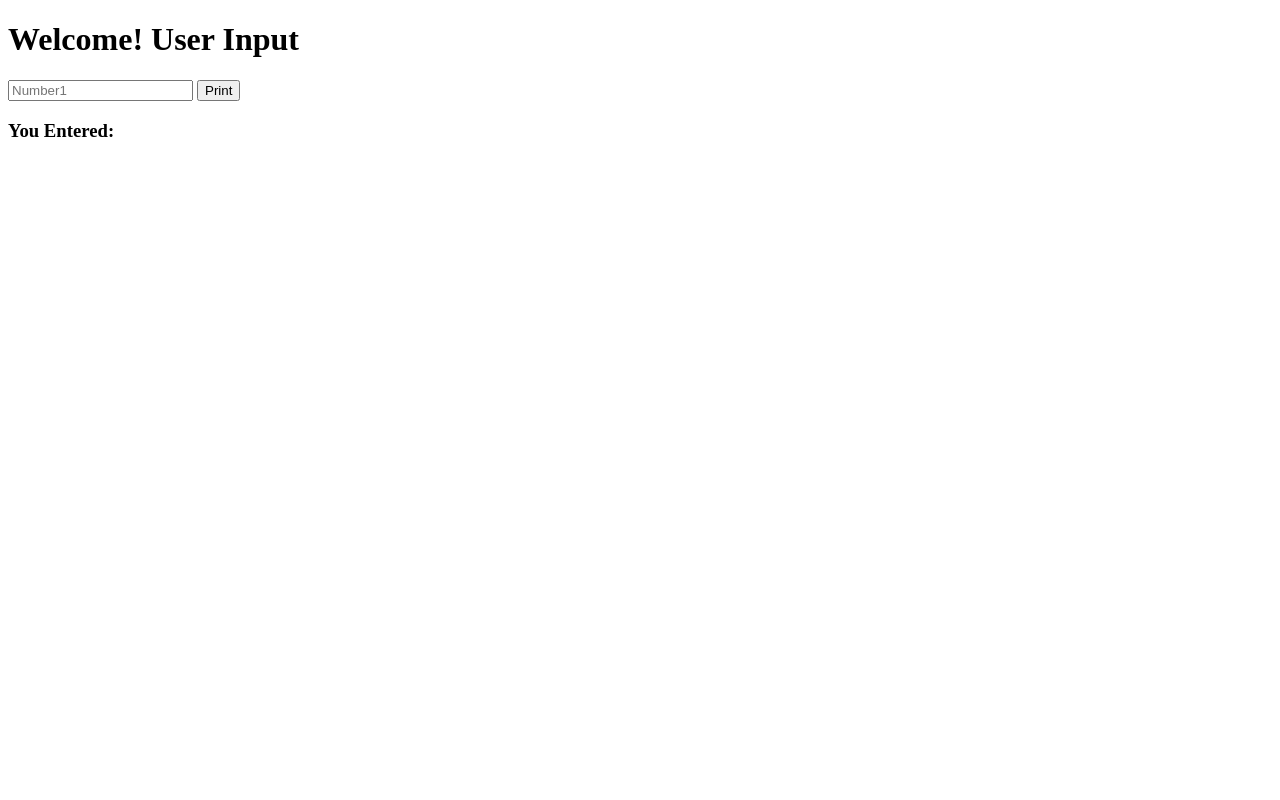
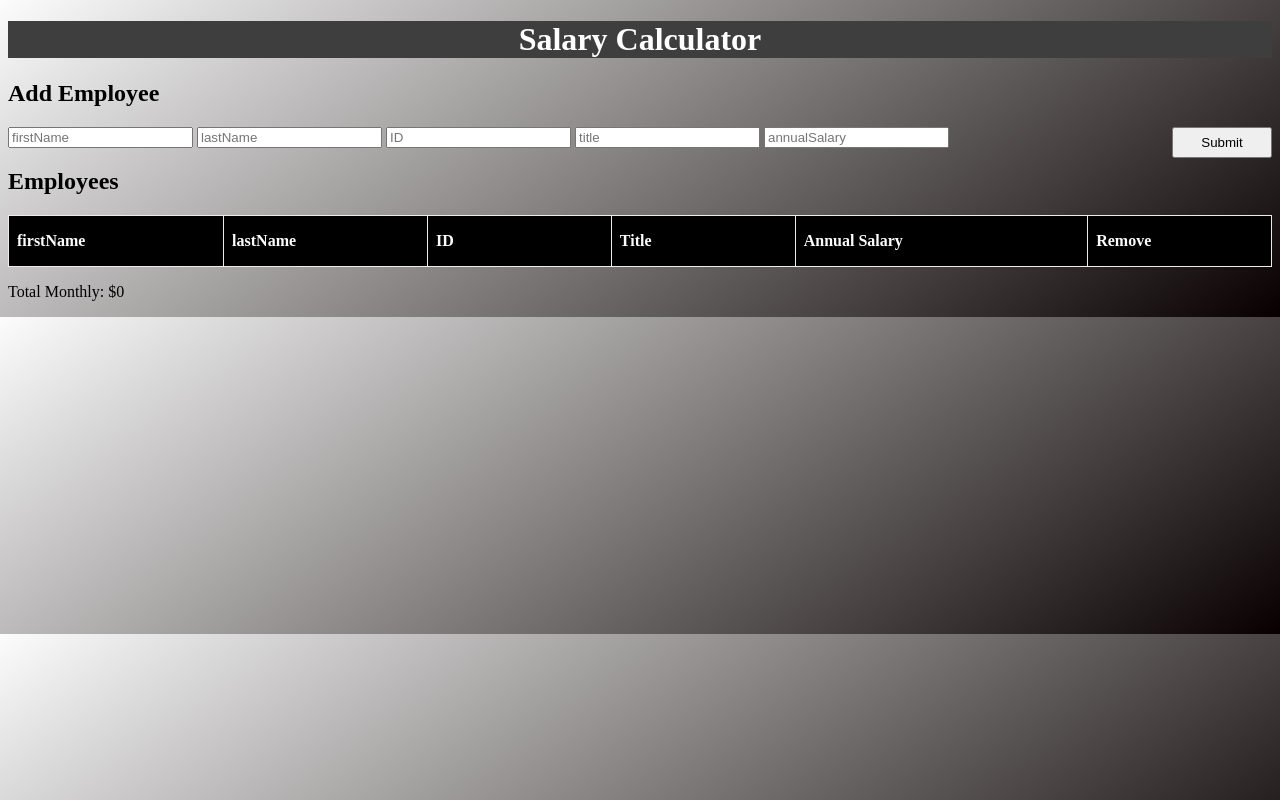
Before and after one commit to BradenSoller/TSC-practice, a website: page index.html in a window 1280 px wide. Drawn offline with Linux system fonts and the light colour scheme.

Commit message:
added styling

```diff
--- a/index.html
+++ b/index.html
@@ -3,14 +3,49 @@
 <head>
     <meta charset="UTF-8">
     <meta name="viewport" content="width=device-width, initial-scale=1.0">
+    <link rel="stylesheet" href="style.css">
     <title>Welcome!</title>
 </head>
 <body>
-    <h1>Welcome! User Input</h1>
-    <input type="number" id="num1" placeholder="Number1">
-<button id="printBtn">Print</button>
+<header>
+    <h1>Salary Calculator</h1>
+</header>
+<main>
+    <section>
+        <h2>Add Employee</h2>
 
-<h3>You Entered: <output id="enteredNumber"></output></h3>
-<script src="dist/index.js"></script>
+        <form onsubmit="handleSubmit(event)">
+
+            <input placeholder="firstName" type="text" id="firstNameInput" data-testid="firstNameInput">
+            <input placeholder="lastName" type="text" id="lastNameInput" data-testid="lastNameInput">
+            <input placeholder="ID" type="text" id="idInput" data-testid="idInput">
+            <input placeholder="title" type="text" id="titleInput" data-testid="titleInput">
+            <input placeholder="annualSalary" type="text" id="annualSalaryInput" data-testid="annualSalaryInput">
+
+            <button data-testid="submitButton" id="submit-Button">Submit</button>
+        </form>
+
+        <h2>Employees</h2>
+        <table>
+            <thead>
+                <tr>
+                    <th>firstName</th>
+                    <th>lastName</th>
+                    <th>ID</th>
+                    <th>Title</th>
+                    <th>Annual Salary</th>
+                    <th>Remove</th>
+                </tr>
+            </thead>
+            <tbody id="tableBody">
+
+            </tbody>
+        </table>
+</main>
+
+
+<footer class="over-budget">
+    <p id="over-budget">Total Monthly: $0 </p>
+</footer>
 </body>
 </html>
--- /dev/null
+++ b/src/index.js
@@ -0,0 +1,5 @@
+var firstname = document.getElementById('firstNameInput');
+var lastname = document.getElementById('lastNameInput');
+var ID = document.getElementById('idInput');
+var title = document.getElementById('titleInput');
+var annualSalary = document.getElementById('annualSalary');
--- /dev/null
+++ b/style.css
@@ -0,0 +1,63 @@
+table {
+    width: 100%;
+    text-align: left;
+}
+
+table,
+th,
+td {
+    border: 1px solid rgb(0, 0, 0);
+    border-collapse: collapse;
+    height: 2.15em;
+
+}
+
+th,
+td {
+    padding: .5em;
+    min-width: 3.5em;
+}
+
+thead {
+    background: #7a7a7a;
+    color: #fcfcfc;
+}
+
+tbody tr:nth-child(odd) {
+    background: #edebeb;
+}
+
+tbody tr:nth-child(even) {
+    background: #ffffff;
+}
+
+button {
+    float:right;
+    width: 100px;
+    padding: .5%;
+    text-align: center;
+
+}
+
+
+h1 {
+    text-align: center;
+    color: #ffffff;
+}
+
+header{
+    background-color: rgb(63, 62, 62);
+}
+
+th{
+    background-color: black;
+    border-color: #edebeb;
+
+}
+
+body {
+    background: linear-gradient(145deg, #fcfcfc, #080000);
+}
+ inputs{
+    width: fit-content;
+ }
```
Also changed, not shown: dist/index.js, 1 other file.
